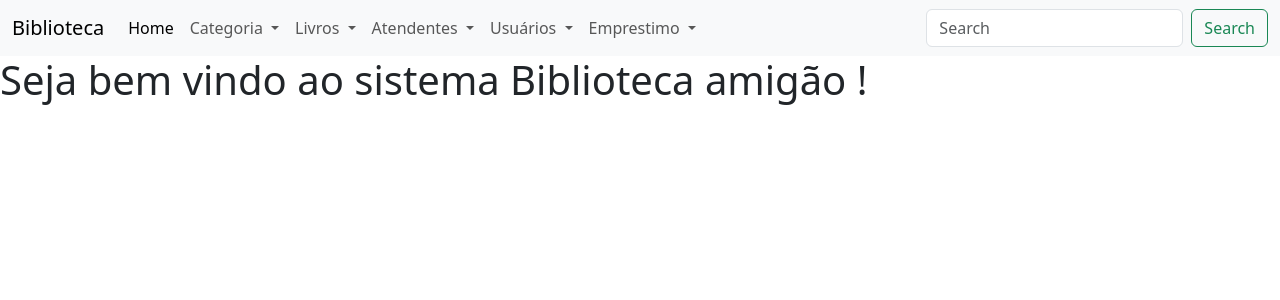
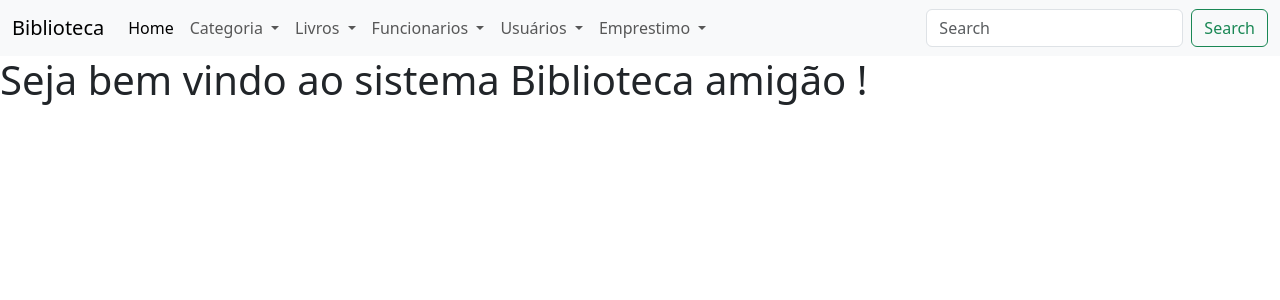
Before and after one commit to MikalROn/projeto-eliel, a PHP site: page /index.php in a window 1280 px wide. Shown: the top 300 px of the page. Run offline with PHP 8.4, Linux system fonts and the light colour scheme.

Commit message:
atendentes -> Funcionarios

```diff
--- a/index.php
+++ b/index.php
@@ -9,7 +9,7 @@
   <body>
   <nav class="navbar navbar-expand-lg bg-body-tertiary">
   <div class="container-fluid">
-    <a class="navbar-brand" href="#">Biblioteca</a>
+    <a class="navbar-brand" href="">Biblioteca</a>
     <button class="navbar-toggler" type="button" data-bs-toggle="collapse" data-bs-target="#navbarSupportedContent" aria-controls="navbarSupportedContent" aria-expanded="false" aria-label="Toggle navigation">
       <span class="navbar-toggler-icon"></span>
     </button>
@@ -38,11 +38,11 @@
         </li>
         <li class="nav-item dropdown">
           <a class="nav-link dropdown-toggle" href="#" role="button" data-bs-toggle="dropdown" aria-expanded="false">
-            Atendentes
+            Funcionarios
           </a>
           <ul class="dropdown-menu">
-            <li><a class="dropdown-item" href="?page=atendentes-listar">Listar</a></li>
-            <li><a class="dropdown-item" href="?page=atendentes-cadastrar">Cadastrar</a></li>
+            <li><a class="dropdown-item" href="?page=funcionario-listar">Listar</a></li>
+            <li><a class="dropdown-item" href="?page=funcionario-cadastrar">Cadastrar</a></li>
           </ul>
         </li>
         <li class="nav-item dropdown">
@@ -112,37 +112,37 @@
                             include('livro-salvar.php');
                             break;
 
-                             //Atendentes
-                        case 'atendentes-listar':
-                            include('atendentes-listar.php');
+                             //funcionario
+                        case 'funcionario-listar':
+                            include('funcionario-listar.php');
                             break;
 
-                        case 'atendentes-cadastrar':
-                            include('atendentes-cadastrar.php');
+                        case 'funcionario-cadastrar':
+                            include('funcionario-cadastrar.php');
                             break;
 
-                        case 'atendentes-editar':
-                            include('atendentes-editar.php');
+                        case 'funcionario-editar':
+                            include('funcionario-editar.php');
                             break;
 
-                        case 'atendentes-salvar':
-                            include('atendentes-salvar.php');
+                        case 'funcionario-salvar':
+                            include('funcionario-salvar.php');
                             break;
 
                              //Usuarios
-                        case 'usuarios-listar':
+                        case 'usuario-listar':
                             include('usuarios-listar.php');
                             break;
 
-                        case 'usuarios-cadastrar':
+                        case 'usuario-cadastrar':
                             include('usuarios-cadastrar.php');
                             break;
 
-                        case 'usuarios-editar':
+                        case 'usuario-editar':
                             include('usuarios-editar.php');
                             break;
 
-                        case 'usuarios-salvar':
+                        case 'usuario-salvar':
                             include('usuarios-salvar.php');
                             break;
 
```
